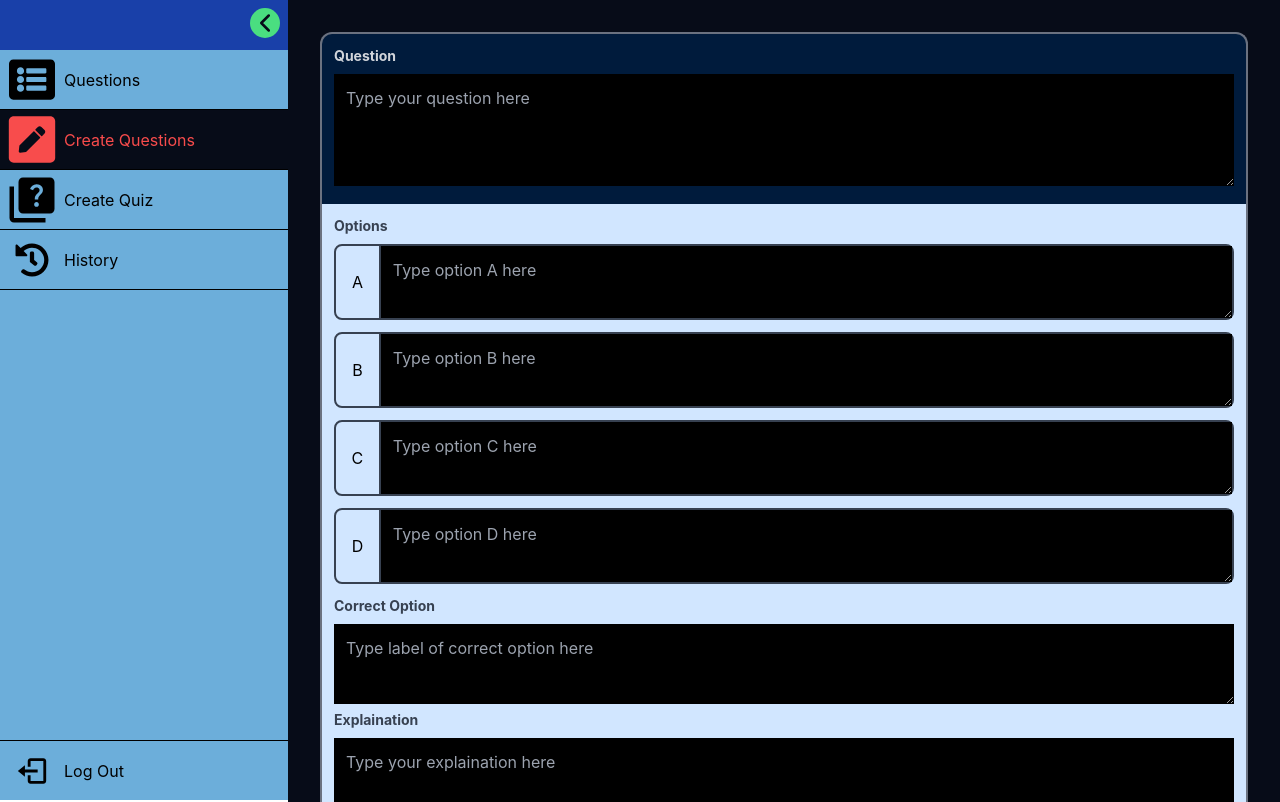
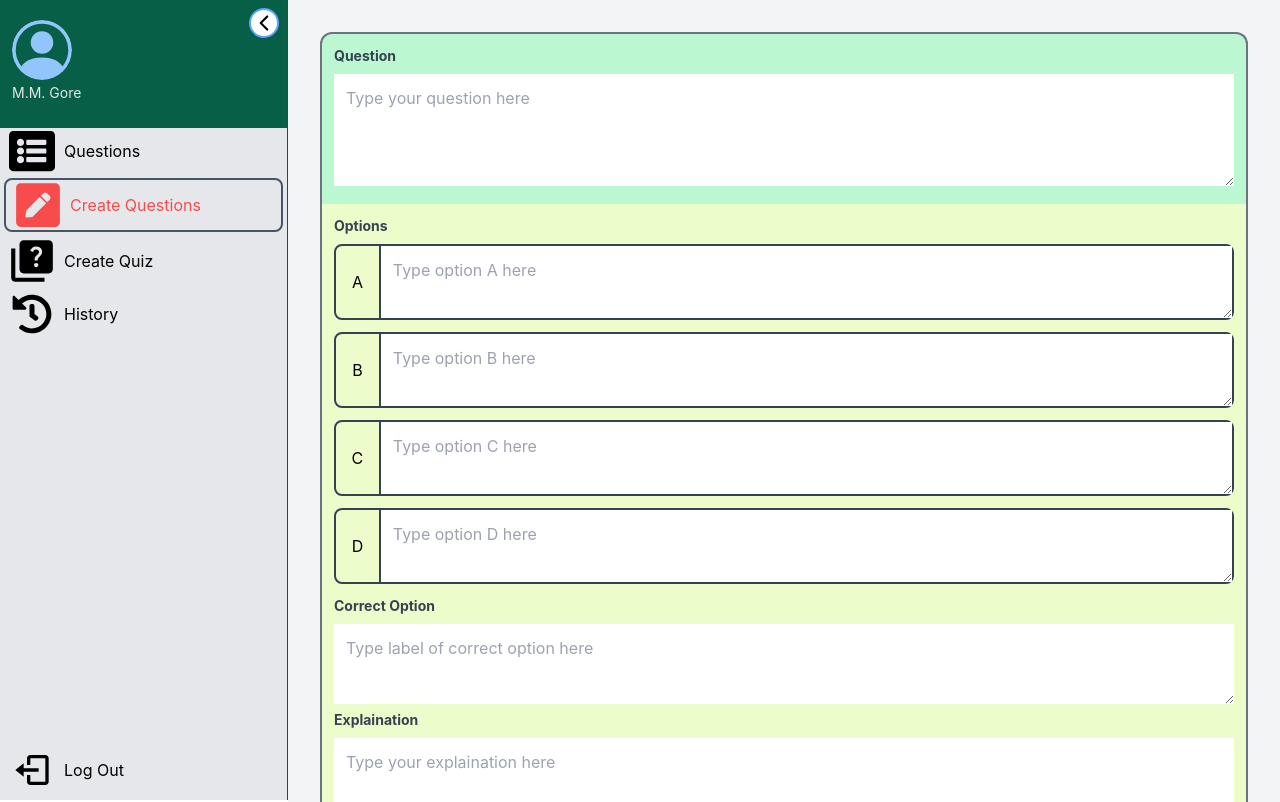
Before and after one commit to samk97/KWIZ-APP, a React (Create React App) app in the folder frontend/: page /admin/create_questions in a window 1280 px wide. Shown: the top 802 px of the page. Built offline with nearby package versions, Linux system fonts and the light colour scheme.

Commit message:
styling changes

```diff
--- a/frontend/src/App.css
+++ b/frontend/src/App.css
@@ -39,5 +39,10 @@
 
 .active {
   color: #f84c4c;
-  background-color: #070c18;
+  --tw-border-opacity: 1;
+  border-width: 2px;
+  border-color: rgb(71 85 105);
+  border-radius: 0.5rem /* 8px */;
+  --tw-bg-opacity: 1;
+  margin: 0.25rem /* 4px */;
 }
--- a/frontend/src/components/QuestionForm.js
+++ b/frontend/src/components/QuestionForm.js
@@ -2,7 +2,6 @@ import Button from "./Button";
 import React, { useState } from "react";
 import { useNavigate } from "react-router-dom";
 function QuestionForm(props) {
-
   const navigate = useNavigate();
   const [question, setQuestion] = useState("");
   const [op_a, setOp_a] = useState("");
@@ -14,7 +13,7 @@ function QuestionForm(props) {
 
   const UploadQuestion = async (e) => {
     e.preventDefault();
-    let items = { question, op_a, op_b, op_c, op_d, ans, exp};
+    let items = { question, op_a, op_b, op_c, op_d, ans, exp };
     console.log(items);
 
     const res = await fetch("http://localhost:4000/api/upload-question", {
@@ -27,9 +26,8 @@ function QuestionForm(props) {
         op_b: op_b,
         op_c: op_c,
         op_d: op_d,
-        ans:ans,
-        exp:exp,
-
+        ans: ans,
+        exp: exp,
       },
     });
     if (res.status === 200) {
@@ -45,16 +43,16 @@ function QuestionForm(props) {
     <>
       {/* Questions */}
       <div
-        className={`bg-extremeBlue w-full h-vh min-h-screen overlflow-y-scroll p-5 ${
+        className={`bg-gray-100 w-full h-vh min-h-screen overlflow-y-scroll p-5 ${
           props.open ? "ml-72" : "ml-16"
         } duration-200`}
       >
         <form>
-          <div className="border-x-2 border-t-2 border-gray-500 bg-darkBlue rounded-tl-xl rounded-tr-xl mt-3 mr-3 ml-3 p-3">
+          <div className="border-x-2 border-t-2 border-gray-500 bg-green-200 rounded-tl-xl rounded-tr-xl mt-3 mr-3 ml-3 p-3">
             {/* Question */}
             <div>
               <label
-                className="block text-gray-300 text-sm font-bold mb-2"
+                className="block text-gray-700 text-sm font-bold mb-2"
                 for="question"
               >
                 Question
@@ -63,7 +61,7 @@ function QuestionForm(props) {
               <textarea
                 value={question}
                 onChange={(e) => setQuestion(e.target.value)}
-                className="w-full p-3 h-28 bg-black text-white"
+                className="w-full p-3 h-28"
                 id="question"
                 name="question"
                 placeholder="Type your question here"
@@ -71,7 +69,7 @@ function QuestionForm(props) {
             </div>
           </div>
           {/* Options div */}
-          <div className="border-x-2 border-b-2 border-gray-500 bg-softBlue rounded-bl-xl rounded-br-xl mb-3 mr-3 ml-3 p-3">
+          <div className="border-x-2 border-b-2 border-gray-500 bg-lime-100 rounded-bl-xl rounded-br-xl mb-3 mr-3 ml-3 p-3">
             <label
               className="block text-gray-700 text-sm font-bold mb-2"
               for="question"
@@ -90,7 +88,7 @@ function QuestionForm(props) {
                 <textarea
                   value={op_a}
                   onChange={(e) => setOp_a(e.target.value)}
-                  className="w-full p-3 bg-black text-white"
+                  className="w-full p-3"
                   id="question"
                   name="question"
                   placeholder="Type option A here"
@@ -109,7 +107,7 @@ function QuestionForm(props) {
                 <textarea
                   value={op_b}
                   onChange={(e) => setOp_b(e.target.value)}
-                  className="w-full p-3 bg-black text-white"
+                  className="w-full p-3"
                   id="question"
                   name="question"
                   placeholder="Type option B here"
@@ -128,7 +126,7 @@ function QuestionForm(props) {
                 <textarea
                   value={op_c}
                   onChange={(e) => setOp_c(e.target.value)}
-                  className="w-full p-3 bg-black text-white"
+                  className="w-full p-3"
                   id="question"
                   name="question"
                   placeholder="Type option C here"
@@ -147,7 +145,7 @@ function QuestionForm(props) {
                 <textarea
                   value={op_d}
                   onChange={(e) => setOp_d(e.target.value)}
-                  className="w-full p-3 bg-black text-white"
+                  className="w-full p-3"
                   id="question"
                   name="question"
                   placeholder="Type option D here"
@@ -167,7 +165,7 @@ function QuestionForm(props) {
               <textarea
                 value={ans}
                 onChange={(e) => setAns(e.target.value)}
-                className="w-full p-3 h-20 bg-black text-white"
+                className="w-full p-3 h-20"
                 id="explaination"
                 name="explaination"
                 placeholder="Type label of correct option here"
@@ -186,7 +184,7 @@ function QuestionForm(props) {
               <textarea
                 value={exp}
                 onChange={(e) => setExp(e.target.value)}
-                className="w-full p-3 h-28 bg-black text-white"
+                className="w-full p-3 h-28"
                 id="explaination"
                 name="explaination"
                 placeholder="Type your explaination here"
@@ -210,7 +208,6 @@ function QuestionForm(props) {
           </div>
         </form>
       </div>
-
     </>
   );
 }
--- a/frontend/src/components/QuestionsSection.js
+++ b/frontend/src/components/QuestionsSection.js
@@ -5,7 +5,7 @@ function QuestionsSection(props) {
     <>
       {/* Questions */}
       <div
-        className={`bg-extremeBlue w-full h-vh min-h-screen overlflow-y-scroll p-5 ${
+        className={`bg-gray-100 w-full h-vh min-h-screen overlflow-y-scroll p-5 ${
           props.open ? "ml-72" : "ml-16"
         } duration-200`}
       >
--- a/frontend/src/components/SideNav.js
+++ b/frontend/src/components/SideNav.js
@@ -5,8 +5,10 @@ import { FaPenSquare } from "react-icons/fa";
 import { MdQuiz } from "react-icons/md";
 import { FaHistory } from "react-icons/fa";
 import { BiLogOut } from "react-icons/bi";
+import { BsPersonCircle } from "react-icons/bs";
 
 function SideNav(props) {
+  const userName = "M.M. Gore";
   return (
     <>
       <nav>
@@ -14,14 +16,29 @@ function SideNav(props) {
         <div className="fixed top-0 left-0">
           {/* Sidenav */}
           <div
-            className={`relative flex flex-col justify-start bg-skyBlue h-screen ${
+            className={`border-r border-gray-700 relative flex flex-col justify-start bg-gray-200 h-screen ${
               props.open ? "w-72" : "w-16"
             } duration-200`}
           >
-            <div className="relative w-full h-[50px] bg-neutralBlue">
+            <div
+              className={`relative w-full ${
+                props.open ? "h-32" : "h-12"
+              } bg-emerald-800 duration-200`}
+            >
+              <div
+                className={`absolute left-3 top-5 ${
+                  props.open ? "" : "scale-0"
+                } duration-100`}
+              >
+                <BsPersonCircle className="rounded-full text-6xl text-blue-300"></BsPersonCircle>
+                <div>
+                  <span className="text-sm text-gray-200">{userName}</span>
+                </div>
+              </div>
+
               {/* SideNav expansion Arrow */}
               <FiChevronLeft
-                className={`bg-green-400 text-extremeBlue rounded-full text-3xl absolute right-2 top-2 cursor-pointer ${
+                className={`bg-white border-2 border-blue-400 text-black rounded-full text-3xl absolute right-2 top-2 cursor-pointer ${
                   !props.open && "rotate-180"
                 } duration-500`}
                 onClick={props.onOpen}
@@ -32,9 +49,9 @@ function SideNav(props) {
             <div className="relative flex flex-col justify-center w-full">
               {/* Sidenav option 1 */}
               <NavLink to="/admin/questions">
-                <div className="flex justify-start items-center w-full h-[60px] border-b border-black hover:font-bold">
-                  <div className="flex justify-center items-center w-16 h-full">
-                    <FaListAlt className="m-[9px] text-[47px] cursor-pointer"></FaListAlt>
+                <div className="flex justify-start items-center w-full hover:font-bold">
+                  <div className="flex justify-center items-center w-16">
+                    <FaListAlt className="text-[46px] cursor-pointer"></FaListAlt>
                   </div>
 
                   <span
@@ -47,9 +64,9 @@ function SideNav(props) {
 
               {/* Sidenav Option 2 */}
               <NavLink to="/admin/create_questions">
-                <div className="flex justify-start items-center w-full h-[60px] border-b border-black  hover:font-bold">
+                <div className="flex justify-start items-center w-full hover:font-bold">
                   <div className="flex justify-center items-center w-16 h-full">
-                    <FaPenSquare className="m-[6px] text-[53px] cursor-pointer"></FaPenSquare>
+                    <FaPenSquare className="text-[50px] cursor-pointer"></FaPenSquare>
                   </div>
 
                   <span
@@ -62,9 +79,9 @@ function SideNav(props) {
 
               {/* Sidenav Option 3 */}
               <NavLink to="/admin/create_quiz">
-                <div className="flex justify-start items-center w-full h-[60px] border-b border-black  hover:font-bold">
+                <div className="flex justify-start items-center w-full hover:font-bold">
                   <div className="flex justify-center items-center w-16 h-full">
-                    <MdQuiz className="m-[5px] rounded-xl text-[60px] cursor-pointer m-2"></MdQuiz>
+                    <MdQuiz className="rounded-xl text-[50px] cursor-pointer"></MdQuiz>
                   </div>
 
                   <span
@@ -77,9 +94,9 @@ function SideNav(props) {
 
               {/* Sidenav Option 4 */}
               <NavLink to="/admin/history">
-                <div className="flex justify-start items-center w-full h-[60px] border-b border-black  hover:font-bold">
+                <div className="flex justify-start items-center w-full hover:font-bold">
                   <div className="flex justify-center items-center w-16 h-full">
-                    <FaHistory className="m-[15px] text-[40px] cursor-pointer m-2"></FaHistory>
+                    <FaHistory className=" text-[40px] cursor-pointer m-2"></FaHistory>
                   </div>
 
                   <span
@@ -91,12 +108,12 @@ function SideNav(props) {
               </NavLink>
             </div>
 
-            <div className="border-t border-black w-full h-[60px] absolute bottom-0 duration-300">
+            <div className=" w-full h-[60px] absolute bottom-0 duration-300">
               <div className="w-full h-full relative">
                 <NavLink to="/admin/history">
                   <div className="flex justify-start items-center w-full h-[60px]  hover:font-bold">
                     <div className="flex justify-center items-center w-16 h-full">
-                      <BiLogOut className="m-[15px] text-[40px] cursor-pointer m-2"></BiLogOut>
+                      <BiLogOut className=" text-[40px] cursor-pointer m-2"></BiLogOut>
                     </div>
 
                     <span
```
Also changed, not shown: frontend/src/components/QuestionArea.js (+10 -5 lines), frontend/src/main_modules/AdminCreateQuiz.js (+19 -19 lines).
